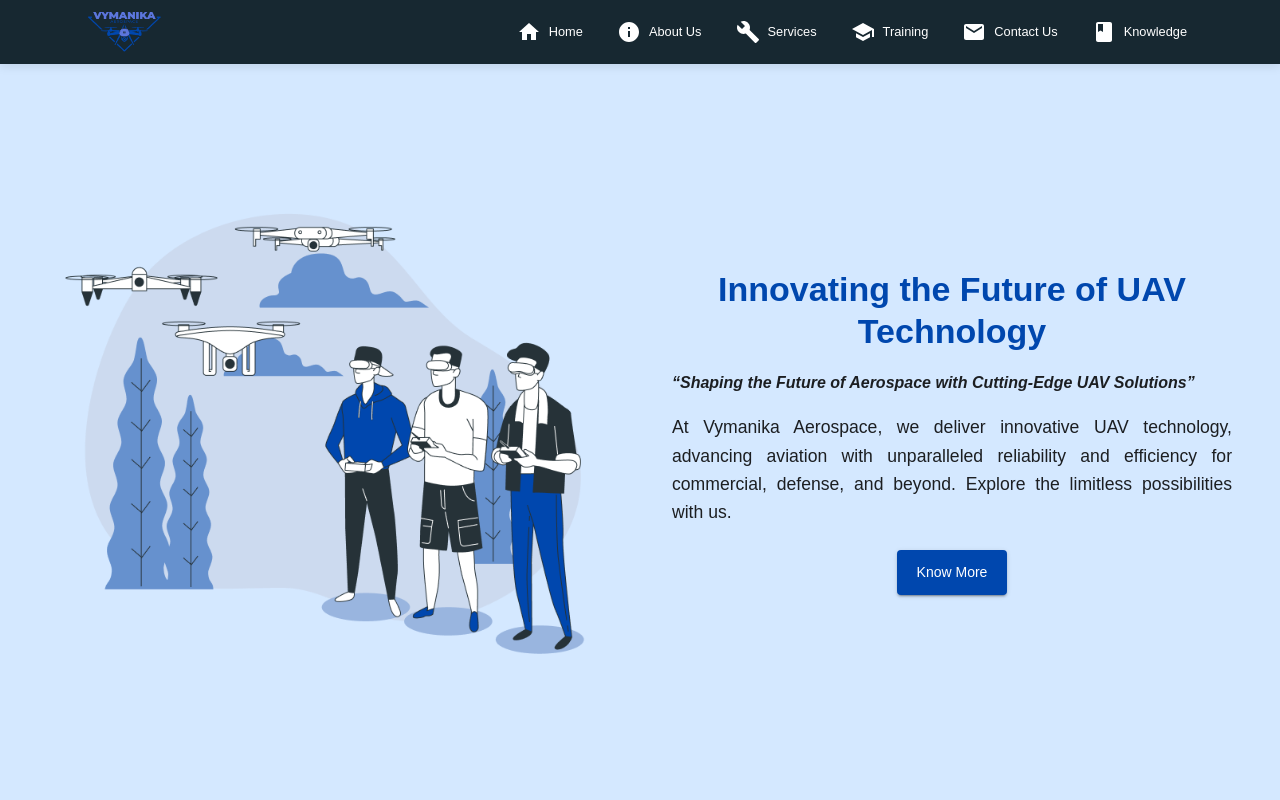
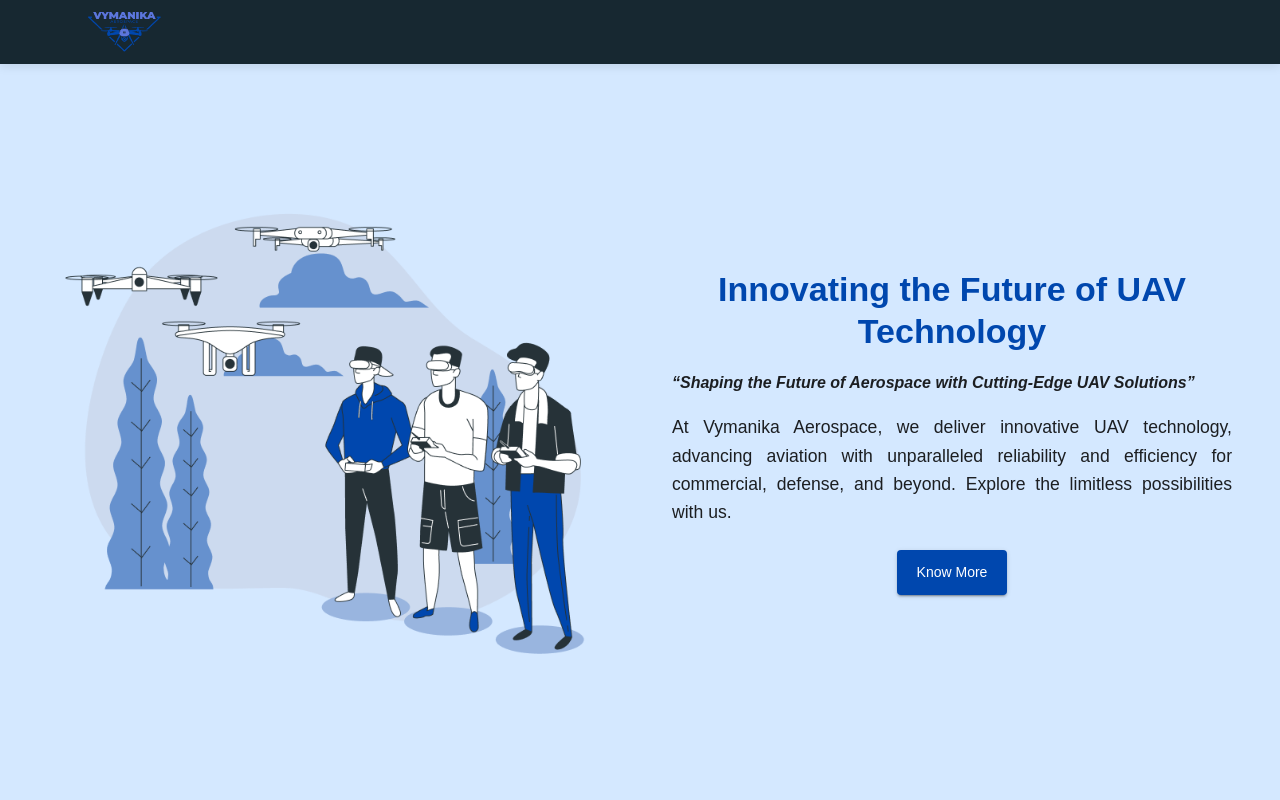
Before and after one commit to ParamJadvani/Drone-Project, a React (Vite) app: page / in a window 1280 px wide. Shown: the top 800 px of the page. Built offline with nearby package versions, Linux system fonts and the light colour scheme.

Commit message:
animation for navbar

```diff
--- a/package.json
+++ b/package.json
@@ -16,6 +16,7 @@
     "@mui/material": "^6.1.9",
     "@mui/x-data-grid": "^7.22.3",
     "@mui/x-date-pickers": "^7.22.3",
+    "framer-motion": "^11.12.0",
     "react": "^18.3.1",
     "react-dom": "^18.3.1",
     "react-icons": "^5.3.0",
--- a/src/components/Navbar.jsx
+++ b/src/components/Navbar.jsx
@@ -1,33 +1,28 @@
-import React from "react";
-import { Link } from "react-router-dom";
+import { Link, useLocation } from "react-router-dom";
 import {
   AppBar,
   Toolbar,
   IconButton,
-  Menu,
-  MenuItem,
   useMediaQuery,
   useTheme,
   Box,
   Container,
+  Menu,
+  MenuItem,
 } from "@mui/material";
-import {
-  Menu as MenuIcon,
-  Home,
-  Info,
-  Build,
-  School,
-  Email,
-  Book,
-} from "@mui/icons-material";
+import { Menu as MenuIcon, Home, Info, Build, School, Email, Book } from "@mui/icons-material";
+import { motion } from "framer-motion";
+import { useState } from "react";
 import logo from "../assets/LOGO.png";
 
 const Navbar = () => {
   const theme = useTheme();
   const matches = useMediaQuery(theme.breakpoints.up("lg"));
+  const [anchorEl, setAnchorEl] = useState(null);
+  const open = Boolean(anchorEl);
 
-  const [anchorEl, setAnchorEl] = React.useState(null);
-  const open = Boolean(anchorEl);
+  // Get the current location
+  const location = useLocation();
 
   const handleMenuClick = (event) => setAnchorEl(event.currentTarget);
   const handleMenuClose = () => setAnchorEl(null);
@@ -41,65 +36,125 @@
     { to: "/knowledge", label: "Knowledge", icon: <Book /> },
   ];
 
+  const navVariants = {
+    hidden: { opacity: 0, y: -20 },
+    visible: { opacity: 1, y: 0, transition: { duration: 0.8, staggerChildren: 0.2 } },
+  };
+
+  const menuItemVariants = {
+    hidden: { opacity: 0, y: 20 },
+    visible: { opacity: 1, y: 0, transition: { duration: 0.6 } },
+  };
+
+  const hoverEffect = {
+    scale: 1.2,
+    rotate: 360,
+    transition: { duration: 1.2, type: "spring", stiffness: 300 },
+  };
+
+  const soldEffect = {
+    scale: 1.1,
+    color: theme.palette.secondary.main,
+    transition: { duration: 0.3 },
+  };
+
+  const dropdownVariants = {
+    hidden: { x: "100%", opacity: 0 },
+    visible: { x: "0%", opacity: 1, transition: { type: "spring", stiffness: 100 } },
+  };
+
   return (
     <AppBar
       position="sticky"
       sx={{
         backgroundColor: "#172831",
         boxShadow: "0px 2px 10px rgba(0, 0, 0, 0.1)",
-        px: { xs: 2, sm: 3, md: 5 }, // Adjust padding for responsiveness
+        px: { xs: 2, sm: 3, md: 5 },
       }}
     >
       <Container maxWidth="xl">
+        <motion.div
+          initial="hidden"
+          animate="visible"
+          variants={navVariants}
+        >
           <Toolbar sx={{ display: "flex", justifyContent: "space-between" }}>
             {/* Logo */}
-          <Link
-            to="/"
-            style={{
-              display: "flex",
-              alignItems: "center",
-              textDecoration: "none",
-            }}
-          >
-            <img src={logo} alt="Logo" style={{ height: "40px" }} />
+            <Link to="/" style={{ textDecoration: "none" }}>
+              <motion.img
+                src={logo}
+                alt="Logo"
+                style={{ height: "40px" }}
+                whileHover={{ scale: 1.2, rotate: 15 }}
+                transition={{ type: "spring", stiffness: 300 }}
+              />
             </Link>
 
             {/* Desktop Menu */}
             {matches ? (
               <Box sx={{ display: "flex", gap: 3 }}>
                 {menuItems.map((item, index) => (
-                <Link
+                  <motion.div
                     key={index}
-                  to={item.to}
+                    variants={menuItemVariants}
+                    whileHover={hoverEffect}
                     style={{
                       display: "flex",
                       alignItems: "center",
+                      gap: "0.5rem",
                       color: "white",
                       textDecoration: "none",
-                    gap: "0.5rem",
                       fontSize: "0.8rem",
                       fontWeight: 500,
                       padding: "5px",
                       borderRadius: "5px",
-                    width: "auto",
-                    transition: "all 0.3s ease",
-                    "&:hover": {
-                      color: theme.palette.secondary.main, // Hover color from theme
-                      backgroundColor: "rgba(96, 165, 250, 0.1)", // Light blue background on hover
-                    },
+                      cursor: "pointer",
+                      ...(location.pathname === item.to && soldEffect), // Apply sold effect when the route is active
+                    }}
+                  >
+                    <motion.div
+                      whileHover={{
+                        rotate: 360,
+                        scale: 1.2,
+                        transition: { duration: 1.2, type: "spring", stiffness: 300 },
+                      }}
+                      style={{
+                        fontSize: "1.5rem",
+                        transition: "all 0.3s ease-in-out",
                       }}
                     >
                       {item.icon}
+                    </motion.div>
+
+                    <motion.div
+                      style={{
+                        display: "inline-block",
+                        whiteSpace: "nowrap",
+                        paddingLeft: "5px",
+                      }}
+                    >
+                      <Link
+                        to={item.to}
+                        style={{ color: "inherit", textDecoration: "none" }}
+                      >
                         {item.label}
                       </Link>
+                    </motion.div>
+                  </motion.div>
                 ))}
               </Box>
             ) : (
               // Mobile Menu
-            <div>
+              <>
                 <IconButton sx={{ color: "white" }} onClick={handleMenuClick}>
                   <MenuIcon />
                 </IconButton>
+                <motion.div
+                  initial="hidden"
+                  animate={open ? "visible" : "hidden"}
+                  variants={dropdownVariants}
+                  style={{ position: "absolute", right: 0, top: 50 }}
+                >
                   <Menu
                     anchorEl={anchorEl}
                     open={open}
@@ -107,16 +162,8 @@
                     MenuListProps={{ "aria-labelledby": "basic-button" }}
                     sx={{
                       "& .MuiMenu-paper": {
-                    backgroundColor: theme.palette.primary.main, // Use primary color from theme
+                        backgroundColor: theme.palette.primary.main,
                         borderRadius: "8px",
-                  },
-                  "& .MuiMenuItem-root": {
-                    color: "white",
-                    fontSize: "0.9rem",
-                    "&:hover": {
-                      backgroundColor: "rgba(96, 165, 250, 0.1)",
-                      color: theme.palette.secondary.main, // Hover color from theme
-                    },
                       },
                     }}
                   >
@@ -127,13 +174,29 @@
                         component={Link}
                         to={item.to}
                       >
-                    {item.label}
+                        <motion.div
+                          initial={{ x: -30, opacity: 0 }}
+                          animate={{ x: 0, opacity: 1 }}
+                          transition={{ delay: index * 0.1, duration: 0.3 }}
+                          whileHover={{
+                            scale: 1.05,
+                            color: theme.palette.secondary.main,
+                            transition: { duration: 0.3 },
+                          }}
+                          style={{
+                            ...(location.pathname === item.to && soldEffect), // Apply sold effect when route is active
+                          }}
+                        >
+                          {item.icon} {item.label}
+                        </motion.div>
                       </MenuItem>
                     ))}
                   </Menu>
-            </div>
+                </motion.div>
+              </>
             )}
           </Toolbar>
+        </motion.div>
       </Container>
     </AppBar>
   );
```
Also changed, not shown: src/css/navbar.css (deleted, +0 -57 lines), 1 other file (tests, documents, lock files or other folders). Lines whose indentation alone changed are shown as unchanged.
